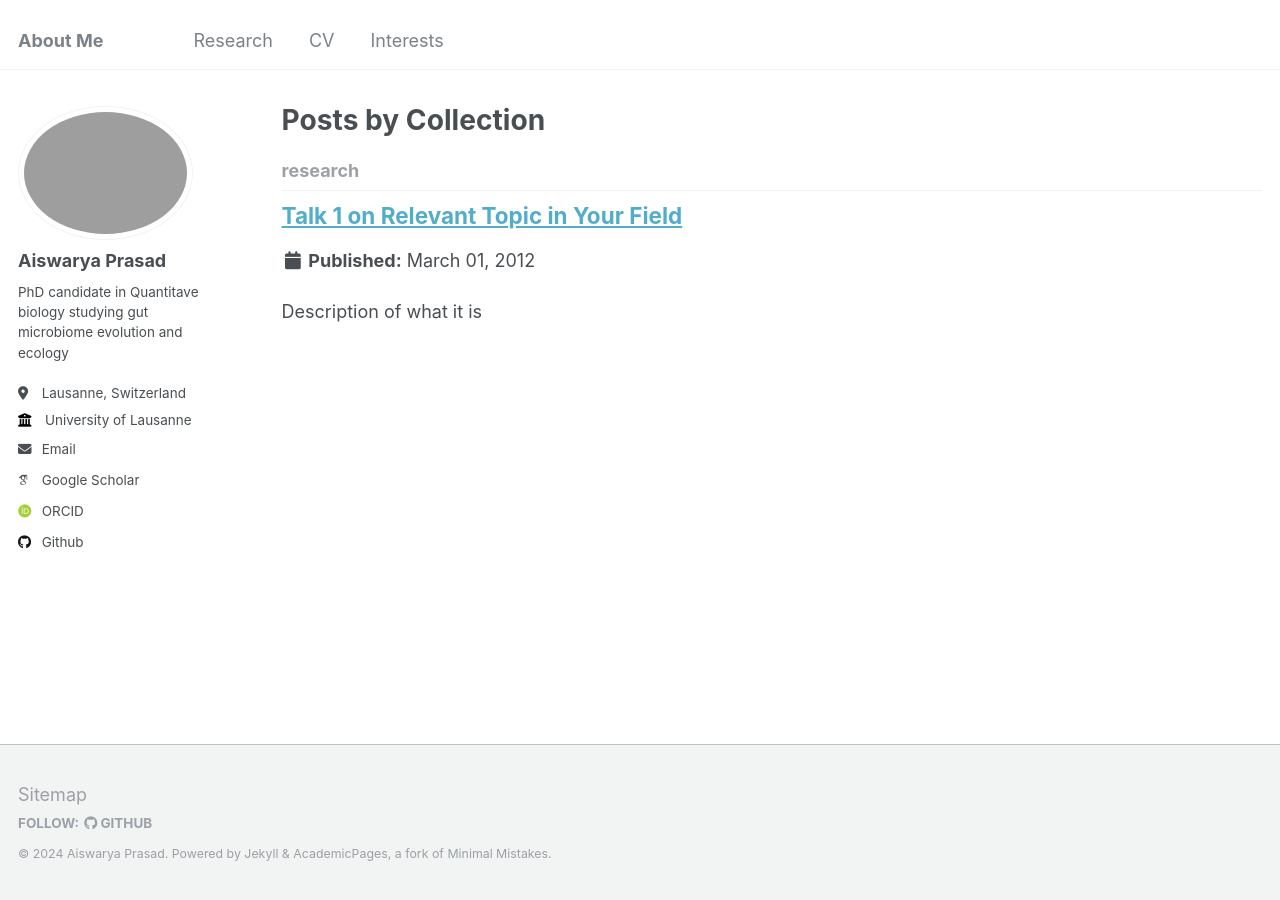
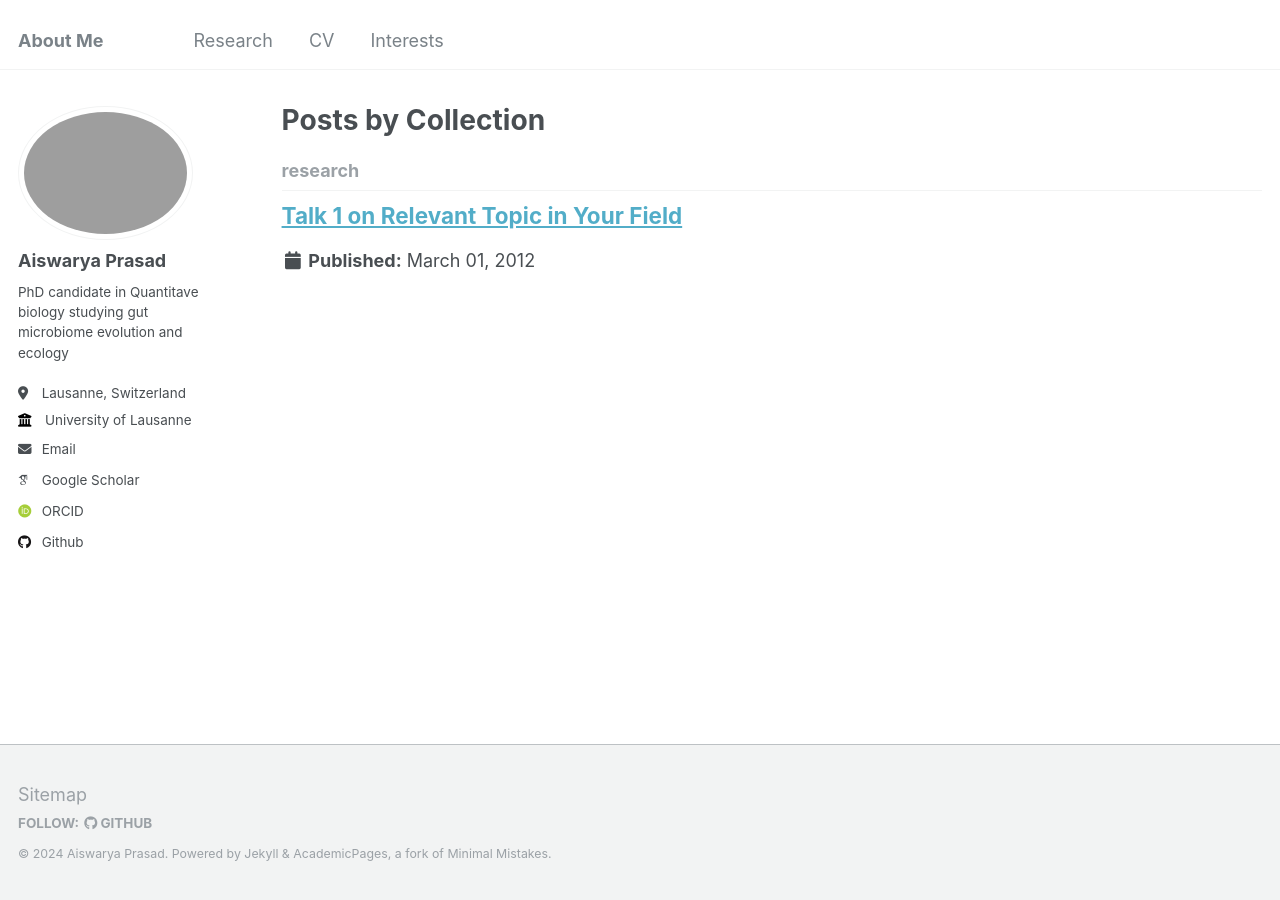
Before and after one commit to Aiswarya-prasad/aiswarya-prasad.github.io, a Jekyll site: the page built from _pages/collection-archive.html, in a window 1280 px wide. Built offline with Jekyll 4.4.1, drawn with Linux system fonts in a browser that asks for light colours; some web fonts are replaced.

Commit message:
Syntax change, squash commit later or just ignore.

```diff
--- a/_research/example_info.md
+++ b/_research/priority_effects.md
@@ -7,5 +7,3 @@ venue: "UC San Francisco, Department of Testing"
 date: 2012-03-01
 location: "San Francisco, California"
 ---
-
-Description of what it is
```
